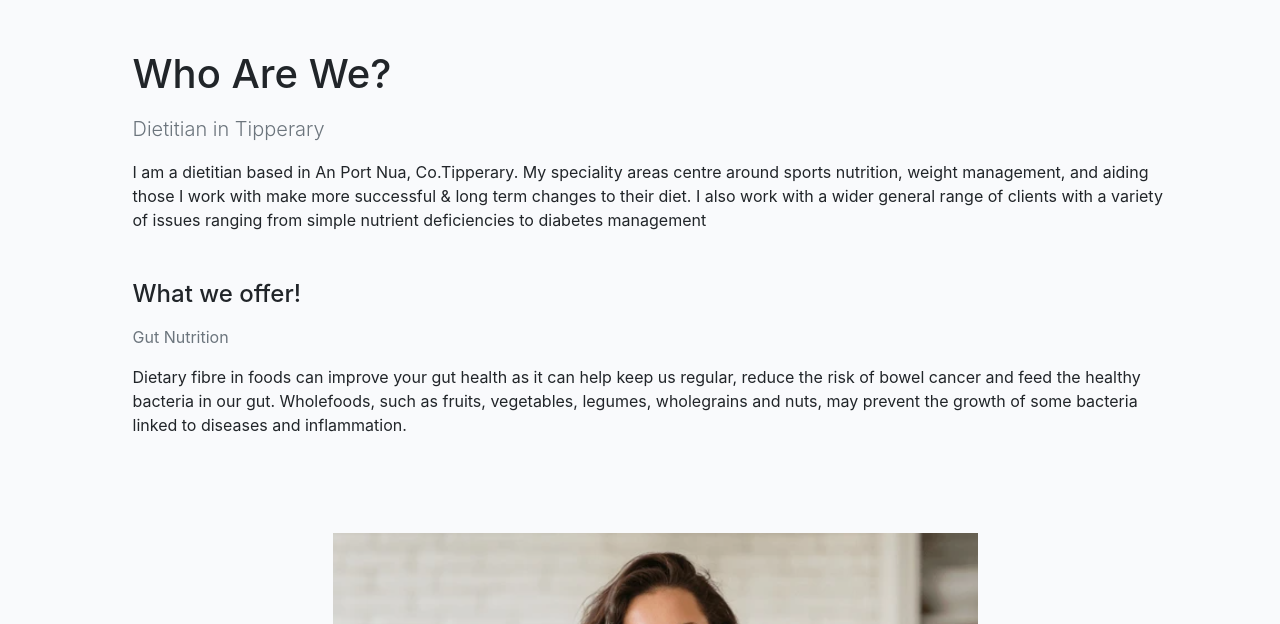
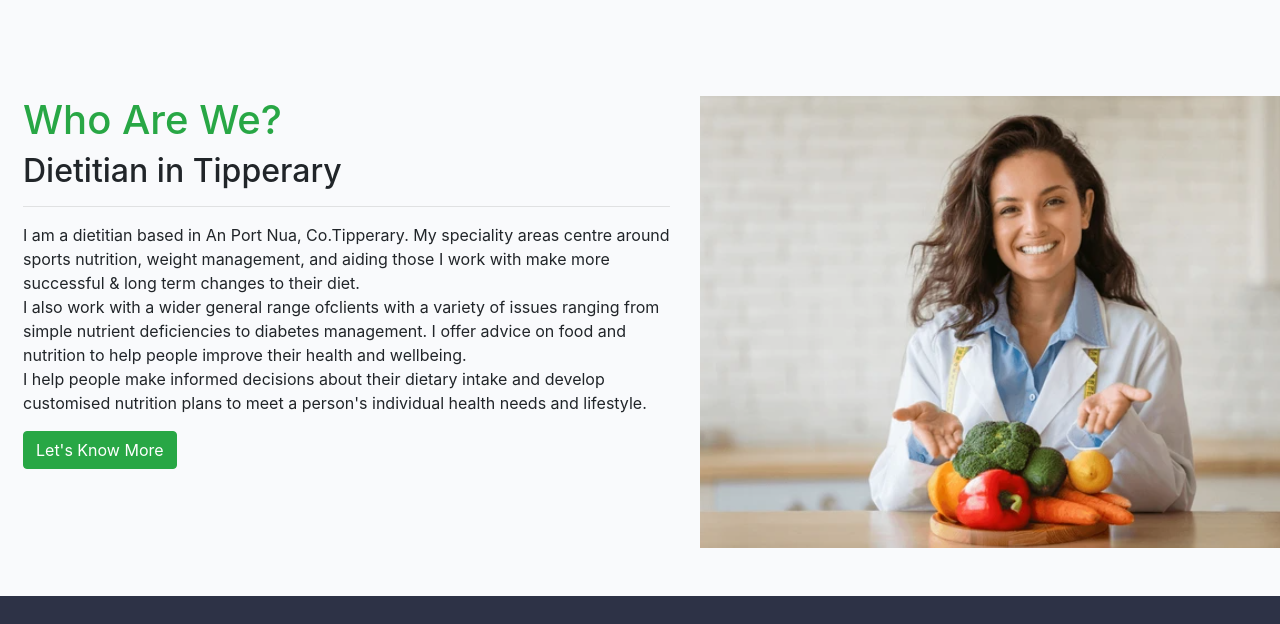
Before and after one commit to hughes84/my-blog-pp4, a Django app: page /aboutus/ in a window 1280 px wide; the page is wider, and only the part inside the window is pictured. Shown: the part 232-856 px from the top of that part. Run offline with Django 3.2, Linux system fonts and the light colour scheme; some libraries are stand-ins or nearby versions; grey boxes are pictures that could not be loaded.

Commit message:
Add style and content to aboutus page

```diff
--- a/templates/aboutus.html
+++ b/templates/aboutus.html
@@ -2,57 +2,74 @@
 {% load static %}
 
 {% block content %}
+<section class="about-us py-5 px-2 " id="about-us">
+    <div class="container-fluid mt-5">
+	<div class="row">
+		<div class="col-md-6">
+		    <h1 class='text-success'>Who Are We?</h1>
+		    <h2>Dietitian in Tipperary</h2>
+		    <hr>
+		    <p>I am a dietitian based in An Port Nua, Co.Tipperary. My speciality areas centre
+                around sports nutrition, weight management, and aiding those I work with make more
+                successful & long term changes to their diet.<br>
+                I also work with a wider general range ofclients with a variety of issues ranging from
+                simple nutrient deficiencies to diabetes management. I offer advice on food and nutrition
+                to help people improve their health and wellbeing.<br>
+                I help people make informed decisions about their dietary intake and develop customised
+                nutrition plans to meet a person's individual health needs and lifestyle.</p>
+		    <button id="know-more" type="button" class="btn btn-success">Let's Know More</button>
+		</div>
+		<div class="col-md-5">
+		    <img src="{% static 'dietitian.png' %}" alt="">
+		</div>
+	</div>
+</div>
+</section>
 <!-- About Us Section - Bootstrap Brain Component -->
-<section class="mb-10">
+<section id="toggle-section" class="mb-10 d-none">
     <div class="aboutus-container">
         <div class="row gy-3 gy-md-4 gy-lg-0 align-items-lg-center">
 
             <!-- Left Column - Introduction -->
             <div class="col-12">
-                <div class="row justify-content-xl-center">
-                    <div class="col-12 col-xl-11">
-                        <h2 class="h1 mb-3">Who Are We?</h2>
-                        <p class="lead fs-4 text-secondary mb-3">Dietitian in Tipperary</p>
-                        <p class="mb-5">I am a dietitian based in An Port Nua, Co.Tipperary. My speciality areas
-                            centre around sports nutrition, weight management, and aiding those I work with make more
-                            successful & long term changes to their diet. I also work with a wider general range of
-                            clients with a variety of issues ranging from simple nutrient deficiencies to diabetes
-                            management</p>
-
-                        <h4 class="mb-3">What we offer!</h4>
-                        <p class="text-secondary mb-3">Gut Nutrition</p>
-                        <p class="mb-5">Dietary fibre in foods can improve your gut health as it can help keep us regular,
-                          reduce the risk of bowel cancer and feed the healthy bacteria in our gut. Wholefoods, such as fruits,
-                          vegetables, legumes, wholegrains and nuts, may prevent the growth of some bacteria linked to diseases
-                          and inflammation.</p>
-                            <!-- List of services -->
-                            <!-- ... -->
-                        <br>
-                        <br>
-                    </div>
-                    <!-- Image of the dietitian -->
-                    <img src="{% static 'dietitian.png' %}">
-                </div>
+                <h2 class="mb-3">What we offer!</h2>
+                <p class="lead fs-4 text-secondary mb-3">Gut Nutrition</p>
+                <p class="mb-5">If you notice signs of poor gut health, lifestyle factors may help improve your
+                    gut microbiome and benefit your overall health. Dietary fibre in foods can improve your gut
+                    health as it can help keep us regular, reduce the risk of bowel cancer and feed the healthy
+                    bacteria in our gut. Wholefoods, such as fruits, vegetables, legumes, wholegrains and nuts,
+                    may prevent the growth of some bacteria linked to diseases and inflammation. The term “gut
+                    microbiome” refers to the microorganisms living in your intestines. Each person has about
+                    200 different species of bacteria, viruses, and fungi in their digestive tract. Some
+                    microorganisms are harmful to our health, but many are incredibly beneficial and even
+                    necessary for a healthy body. Source indicates that having a large variety of bacteria in
+                    the gut may help reduce the risk of conditions like diabetes, inflammatory bowel disease,
+                    and psoriatic arthritis.</p>
             </div>
-
             <!-- Right Column - Services Offered -->
             <div class="col-12">
-                <div class="d-flex">
-                    <div class="me-5 text-primary">
-                        <!-- Any additional content for the right column -->
-                    </div>
-                    <div>
-                        <h4 class="mb-3 my-4">What we deliver!</h4>
-                        <p class="lead fs-4 text-secondary mb-3">Honesty and professionalism</p>
-                        <p class="text-secondary">When considering whether seeing a nutritionist is worth your time and
-                            money, keep in mind the long-term benefits. Many people would agree that improvements in
-                            your energy, mood, and overall health are definitely worth it. This may even mean fewer
-                            health complications and fewer medications to pay for in the future</p>
-                    </div>
-                </div>
+                <h2 class="mb-3">What we deliver!</h2>
+                <p class="lead fs-4 text-secondary mb-3">Honesty and professionalism</p>
+                <p class="mb-5">When considering whether seeing a nutritionist is worth your time and
+                    money, keep in mind the long-term benefits. Many people would agree that improvements in
+                    your energy, mood, and overall health are definitely worth it. This may even mean fewer
+                    health complications and fewer medications to pay for in the future. We will help you
+                    find substitutions to keep your diet nutritious and above all enjoyable. We offer
+                    accurate, practical advice to improve the way you eat and feel. Nutrition can be confusing,
+                    especially with the amount of nutrition advice and information that surrounds all of us.</p>
             </div>
-
         </div>
     </div>
 </section>
+<script>
+    $("#know-more").on("click", function(){
+        if($(this).text()==="Let's Know More"){
+            $(this).text("View Less")
+            $("#toggle-section").removeClass("d-none")
+        }else{
+            $(this).text("Let's Know More")
+            $("#toggle-section").addClass("d-none")
+        }
+    })
+</script>
 {% endblock %}
```
